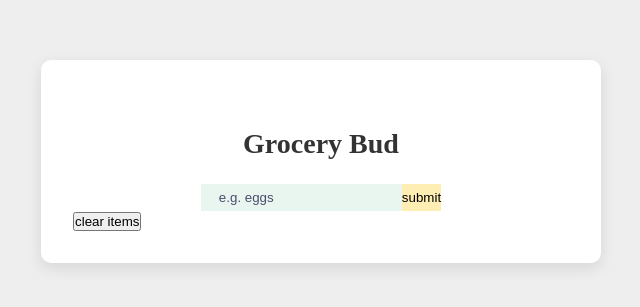
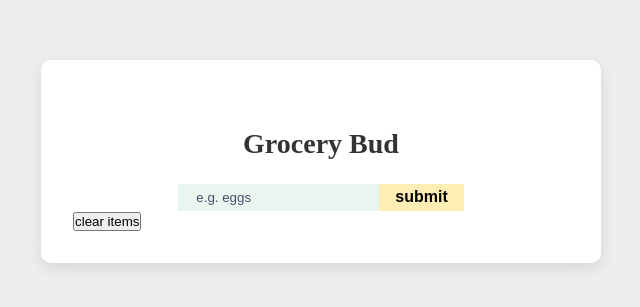
Before and after one commit to sultanarebaka/grocery-bud, a plain HTML site: page index.html in a window 1280 px wide. Shown: the part 239-546 px from the top of the page, without its empty margins (319-959 px from the left). Drawn offline with Linux system fonts and the light colour scheme.

Commit message:
Add files via upload

```diff
--- a/style.css
+++ b/style.css
@@ -70,4 +70,7 @@
     color: black;
     cursor: pointer;
     border: 0;
+    padding: 0 1rem;
+    font-size: 1rem;
+    font-weight: 600;
   }
```
